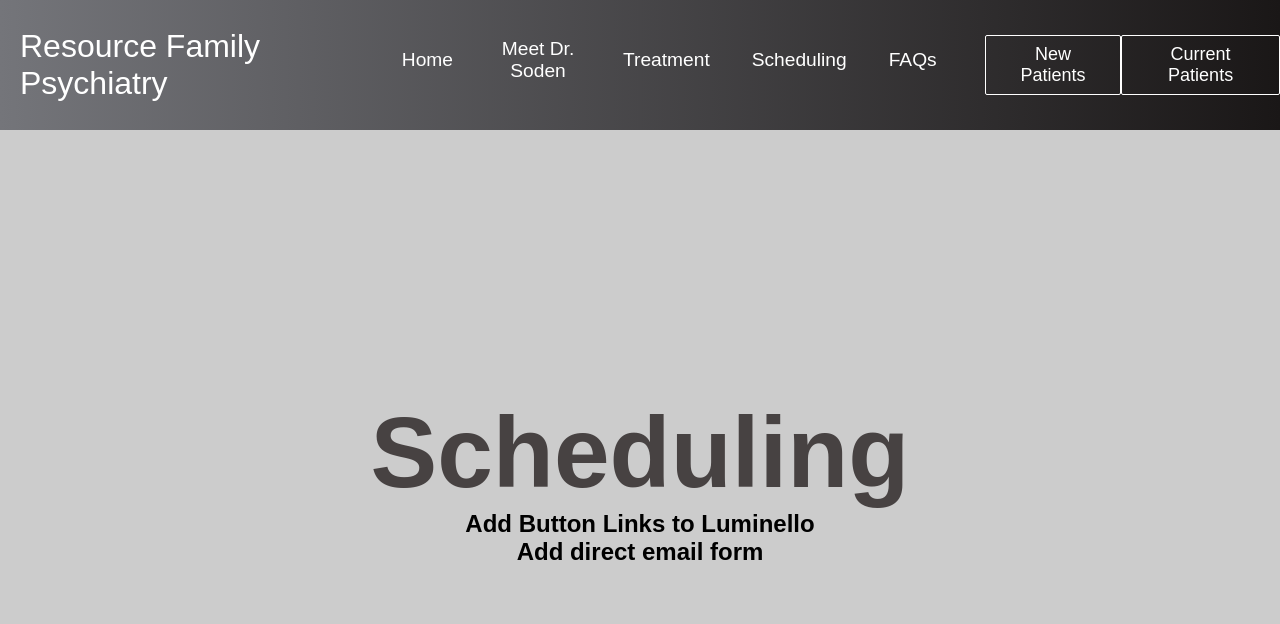
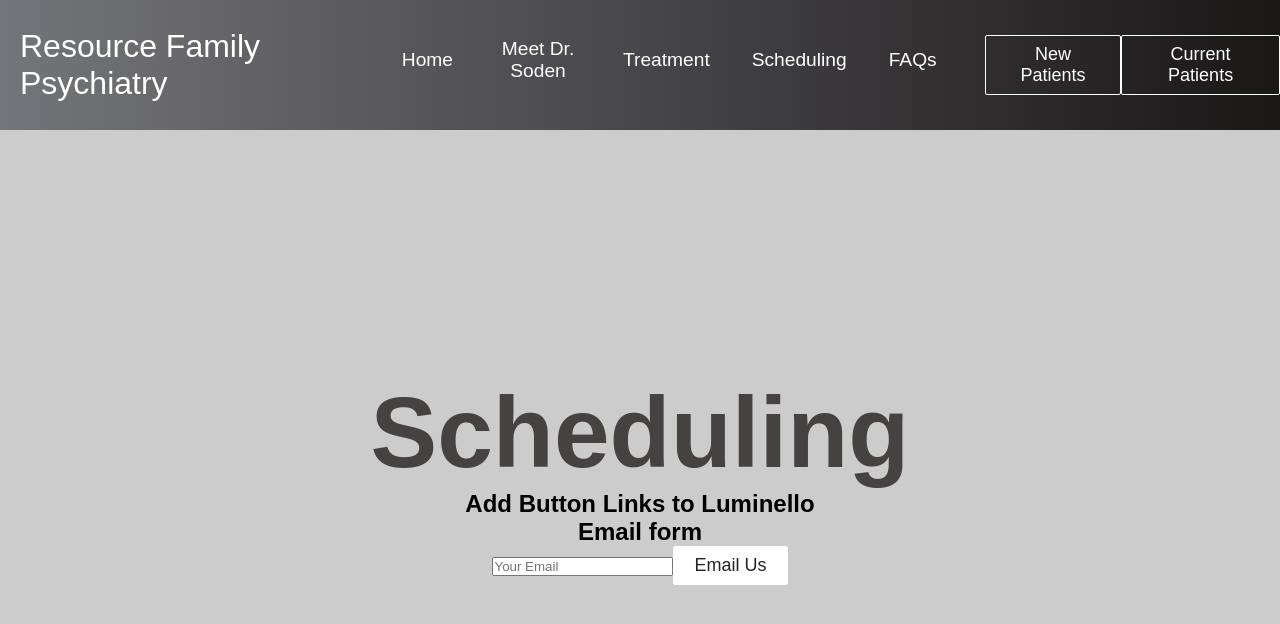
Before and after one commit to slcsta/resource-psych, a React (Create React App) app: page /scheduling in a window 1280 px wide. Shown: the top 624 px of the page. Built offline with nearby package versions, Linux system fonts and the light colour scheme.

Commit message:
added footer component to home and added email form to scheduling component

```diff
--- a/src/components/SchedulingSection.js
+++ b/src/components/SchedulingSection.js
@@ -1,6 +1,7 @@
 import React from 'react';
 import './SchedulingSection.css'
 import '../App.css'
+import { Button } from './Button.js';
 
 function SchedulingSection() {
     return (
@@ -8,7 +9,14 @@ function SchedulingSection() {
             <div className='scheduling-container'>
                 <h1>Scheduling</h1>
                 <h2>Add Button Links to Luminello</h2>
-                <h2>Add direct email form</h2>
+                <h2>Email form</h2>
+                <div className="input-areas">
+                    <form>
+                        <input type="email" name="email" placeholder="Your Email" className="form-input"/>
+                        <Button buttonStyle='btn--outlin'>Email Us</Button>
+                    </form>
+                </div>
+
             </div>
         </>
 
--- a/src/pages/Home.js
+++ b/src/pages/Home.js
@@ -2,13 +2,14 @@ import React from 'react';
 import '../App.css';
 import LogoSection from '../components/LogoSection';
 import Cards from '../components/Cards';
-
+import Footer from '../components/Footer';
 
 function Home() {
     return (
         <>
             <LogoSection />
             <Cards />
+            <Footer />
         </>
     );
 }
```
Also changed, not shown: src/components/Footer.css (added), 1 other file (tests, documents, lock files or other folders).
